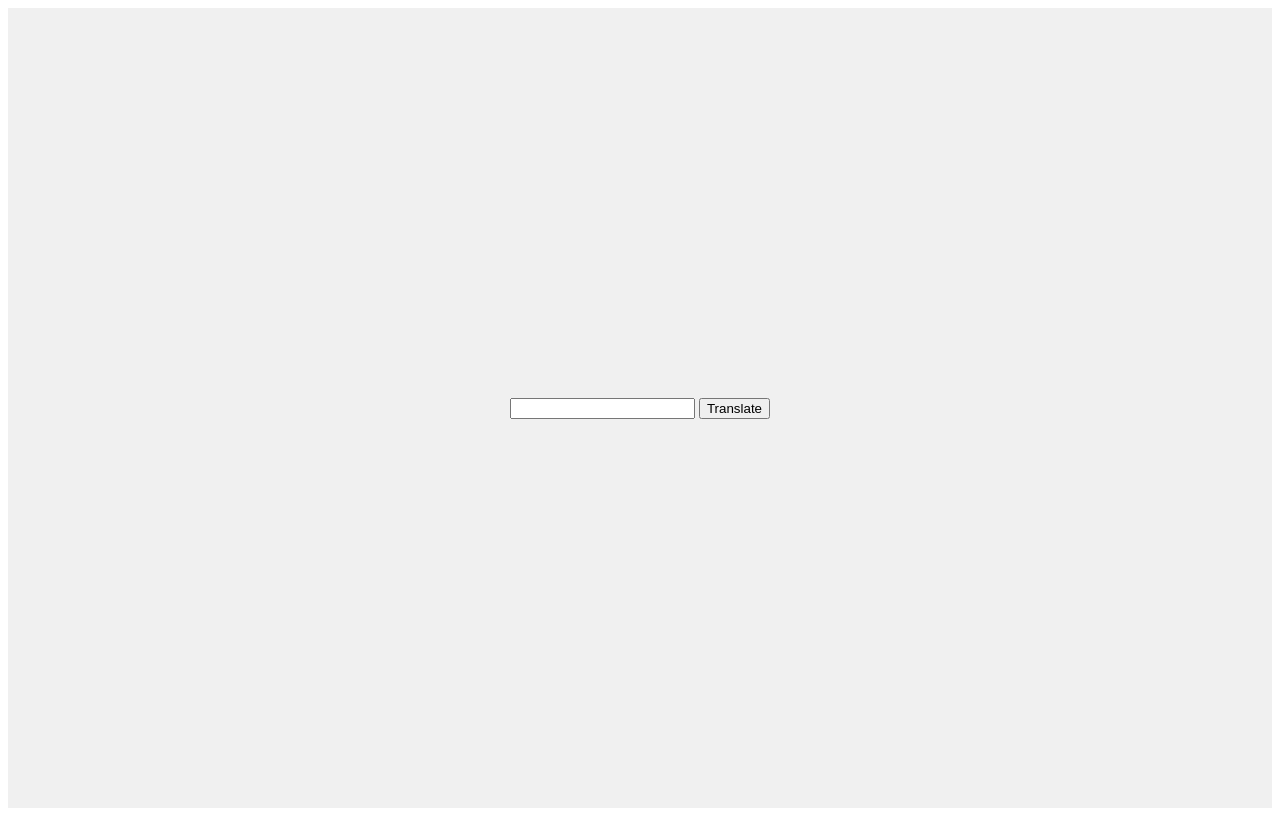
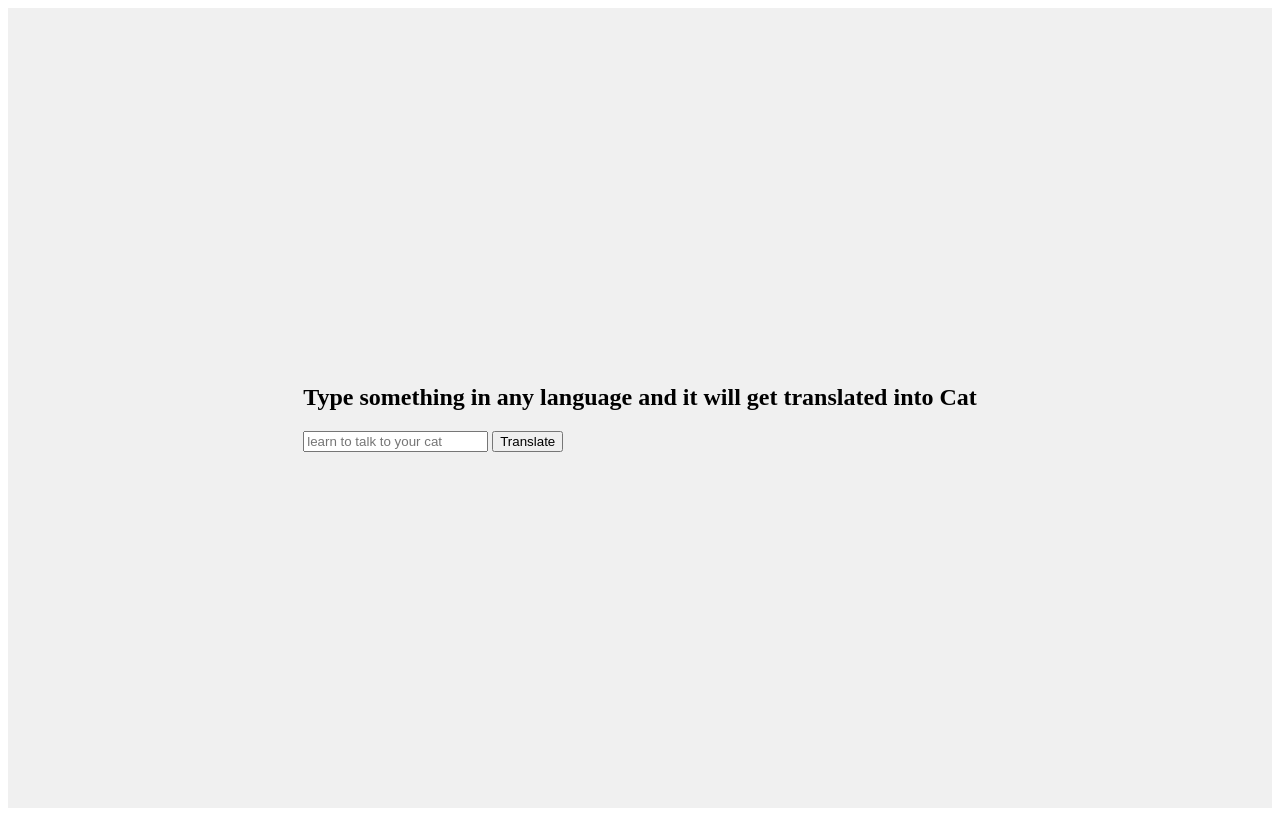
Before and after one commit to yarocruz/cat-translator, a plain HTML site: page public/index.html in a window 1280 px wide. Drawn offline with Linux system fonts and the light colour scheme; no server answers.

Commit message:
add an h1 tag

```diff
--- a/public/index.html
+++ b/public/index.html
@@ -15,7 +15,10 @@
 
             </div>
             <audio id="meow-audio" src="cat-meow.mp3" preload="auto"></audio>
-            <input type="text" id="input" />
+
+            <h2>Type something in any language and it will get translated into Cat</h2>
+
+            <input type="text" id="input" placeholder="learn to talk to your cat" />
             <button>Translate</button>
 
             <div id="resultContainer">
```
